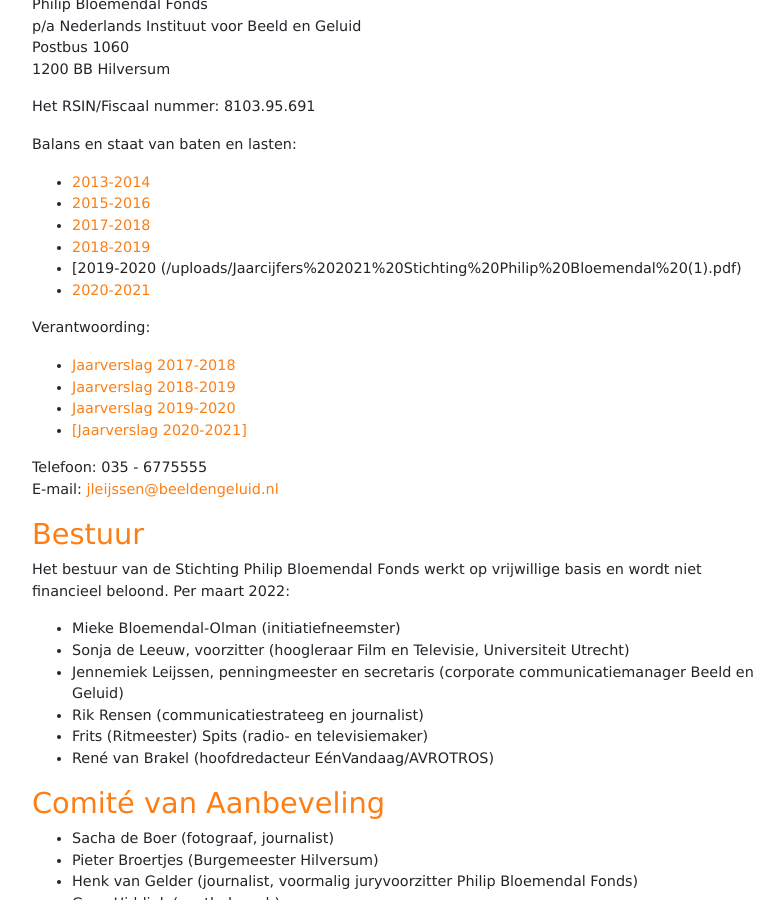
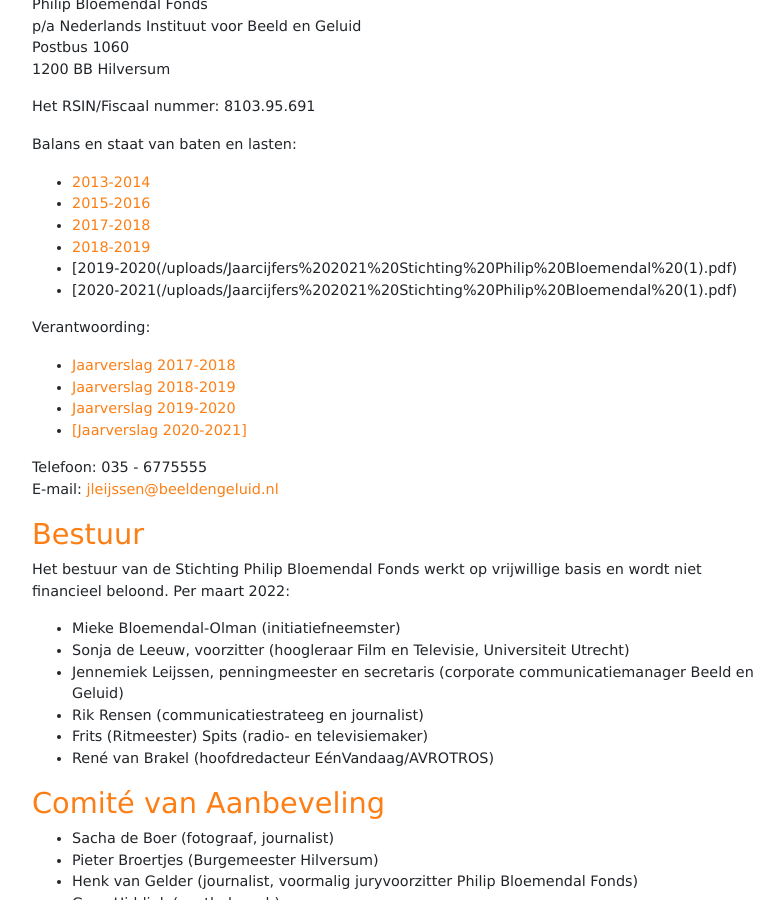
Before and after one commit to bloemendalprijs/bloemendalprijs.github.io, a Jekyll site: the page built from de-stichting.markdown, in a window 1280 px wide and 900 px high, scrolled down 749 px. Shown: the whole window, without its empty margins (433-1217 px from the left). Built offline with Jekyll 4.4.1, drawn with Linux system fonts in a browser that asks for light colours.

Commit message:
Updated De Stichting

```diff
--- a/de-stichting.markdown
+++ b/de-stichting.markdown
@@ -35,8 +35,8 @@
 * [2015-2016](/uploads/Financieeljaarverslag2015-2016PBP.pdf)
 * [2017-2018](/uploads/Ph%20Bloemendal%202017%20-%202018.pdf)
 * [2018-2019](/uploads/Financieel%20jaarverslag%20Philip%20Bloemendal%201819-5.pdf)
-* [2019-2020 (/uploads/Jaarcijfers%202021%20Stichting%20Philip%20Bloemendal%20(1).pdf)
-* [2020-2021](/uploads/Jaarcijfers%202021%20Stichting%20Philip%20Bloemendal%20(1).pdf)
+* [2019-2020(/uploads/Jaarcijfers%202021%20Stichting%20Philip%20Bloemendal%20(1).pdf)
+* [2020-2021(/uploads/Jaarcijfers%202021%20Stichting%20Philip%20Bloemendal%20(1).pdf)
 
 
 
```
